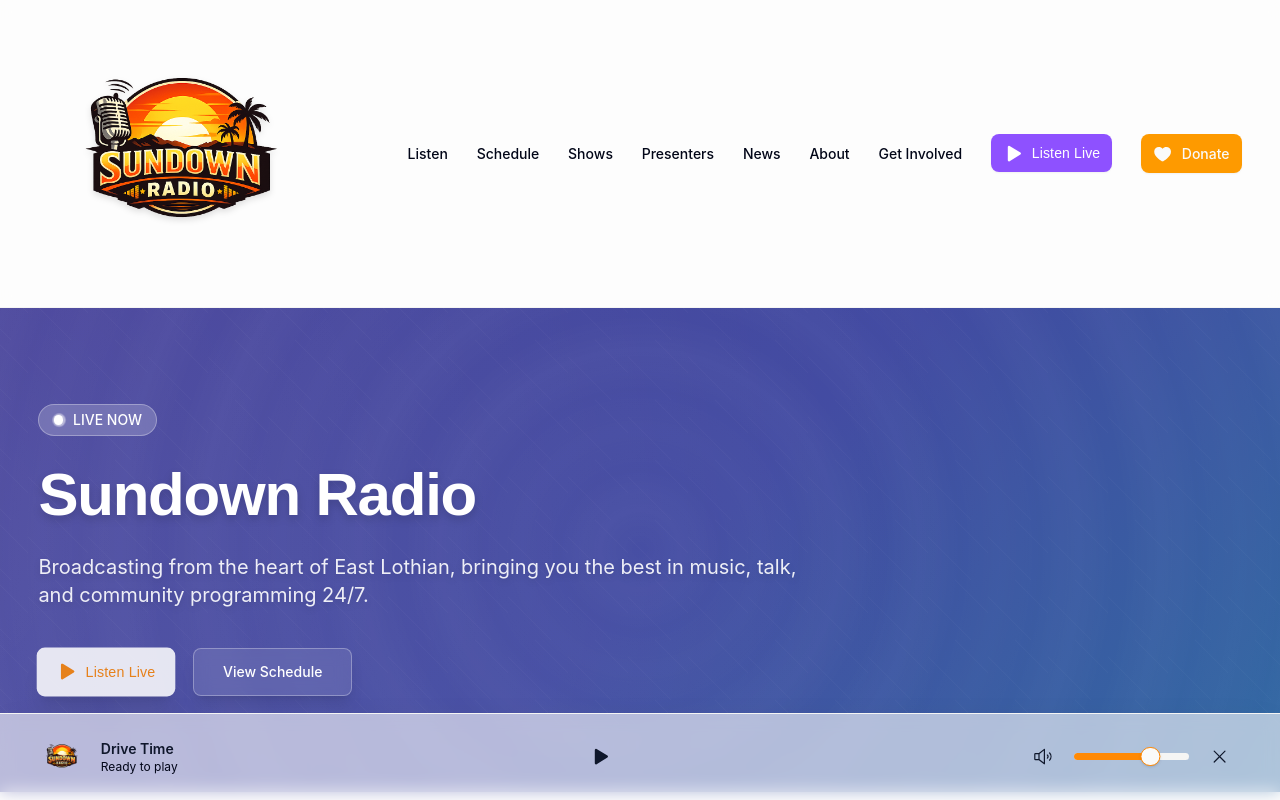
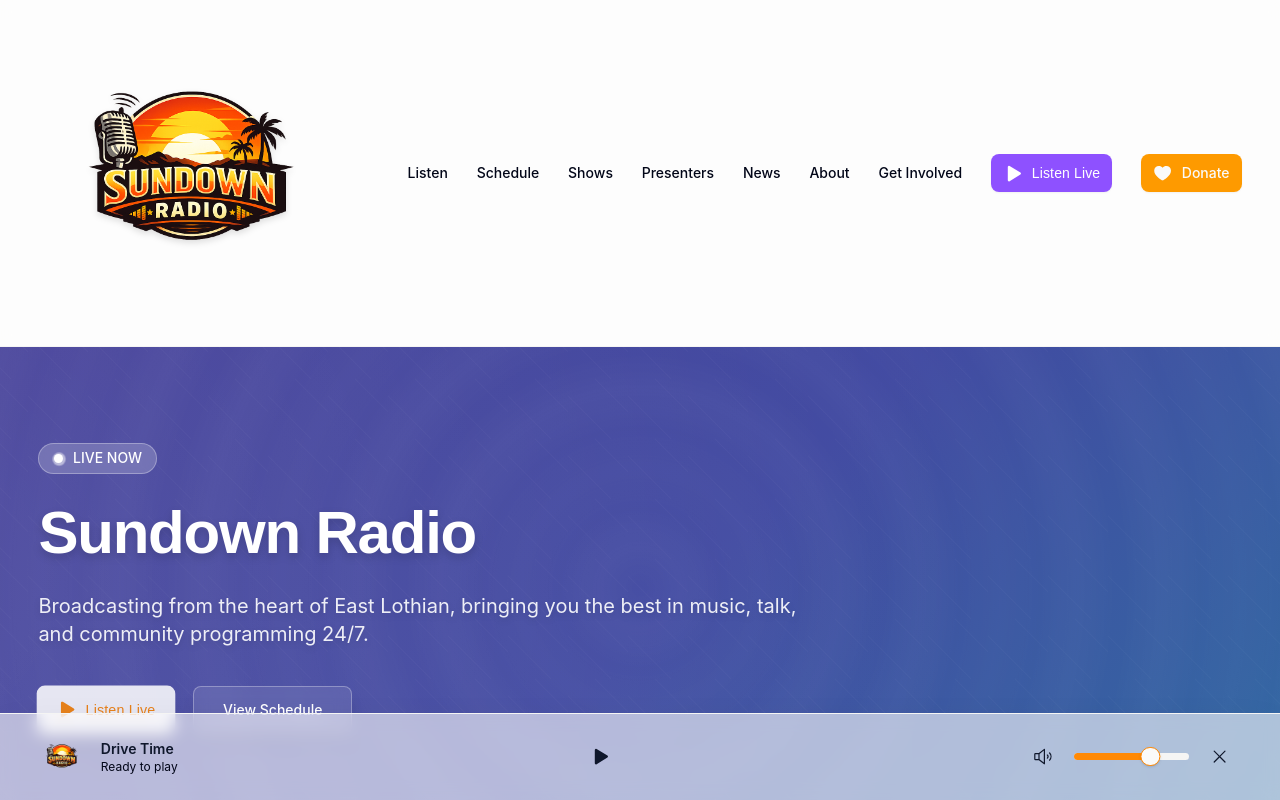
Before and after one commit to colin-gourlay/qwerty, a React (Vite) app: page / in a window 1280 px wide. Shown: the top 800 px of the page. Built offline with nearby package versions, Linux system fonts and the light colour scheme.

Commit message:
Generated by Spark: Adjust the header spacing or navigation layout for better balance

```diff
--- a/src/App.tsx
+++ b/src/App.tsx
@@ -81,16 +81,16 @@
   return (
     <header className="sticky top-0 z-50 border-b bg-card/95 backdrop-blur supports-[backdrop-filter]:bg-card/60">
       <div className="container mx-auto px-4 sm:px-6 lg:px-8">
-        <div className="flex h-64 items-center justify-between">
-          <Link to="/" className="flex items-center group">
+        <div className="flex h-72 items-center justify-between gap-8">
+          <Link to="/" className="flex items-center group flex-shrink-0">
             <img
               src={stationLogo}
               alt={STATION_CONFIG.name}
-              className="h-60 w-auto object-contain transition-all duration-300 group-hover:scale-105 group-hover:brightness-110 drop-shadow-md"
+              className="h-64 w-auto object-contain transition-all duration-300 group-hover:scale-105 group-hover:brightness-110 drop-shadow-md"
             />
           </Link>
 
-          <nav className="hidden md:flex items-center gap-6">
+          <nav className="hidden md:flex items-center gap-4 lg:gap-6 flex-wrap justify-end">
             {navItems.map((item) => (
               <Link
                 key={item.path}
```
